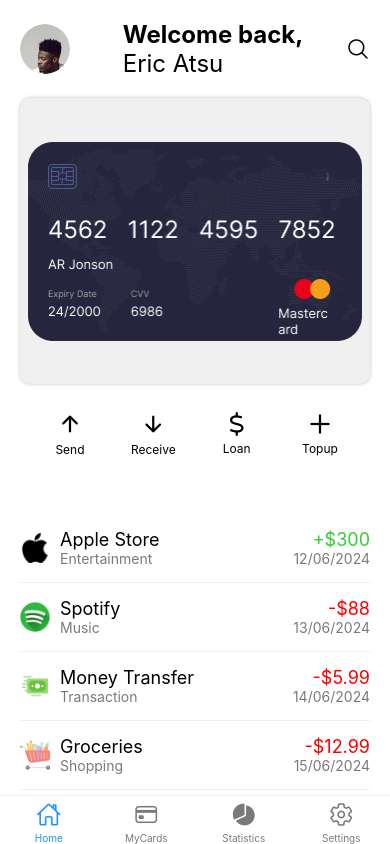
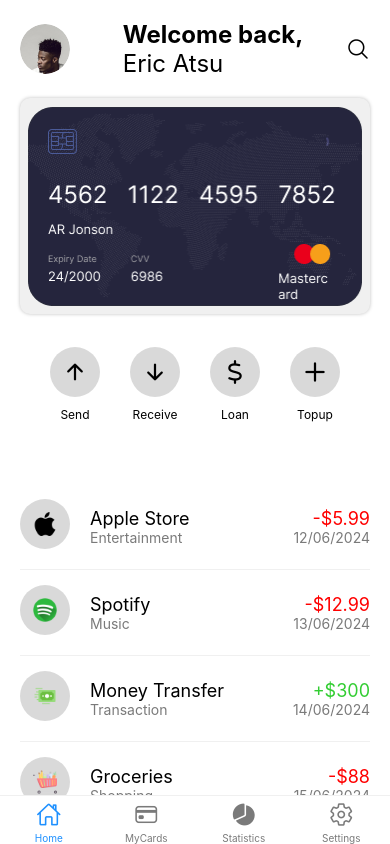
Before and after one commit to oswaldamoah/rn-assignment5-11046928, a React Native app in the folder my-app/: screen /Home in a window 390 px wide. Built offline with nearby package versions, Linux system fonts and the light colour scheme.

Commit message:
Added circular wrapper to action and transaction images. Also changed the border radius of the Card component

```diff
--- a/my-app/screens/HomeScreen.js
+++ b/my-app/screens/HomeScreen.js
@@ -33,22 +33,30 @@ const HomeScreen = () => {
 
         <ButtonRow>
           <ActionButton>
+            <CircleWrapper>
               <Ionicons name="arrow-up" size={24} color={theme.iconColor} />
+            </CircleWrapper>
             <ButtonText><Text>Send</Text></ButtonText>
           </ActionButton>
 
           <ActionButton>
+            <CircleWrapper>
               <Ionicons name="arrow-down" size={24} color={theme.iconColor} />
+            </CircleWrapper>
             <ButtonText><Text>Receive</Text></ButtonText>
           </ActionButton>
 
           <ActionButton>
+            <CircleWrapper>
               <FontAwesome6 name="dollar" size={24} color={theme.iconColor} />
+            </CircleWrapper>
             <ButtonText><Text>Loan</Text></ButtonText>
           </ActionButton>
 
           <ActionButton>
+            <CircleWrapper>
               <FontAwesome6 name="add" size={24} color={theme.iconColor} />
+            </CircleWrapper>
             <ButtonText><Text>Topup</Text></ButtonText>
           </ActionButton>
 
@@ -57,52 +65,60 @@ const HomeScreen = () => {
         <Transactions>
           <TouchableOpacity>
             <TransactionItem>
+              <CircleWrapper>
                 <TransactionIcon source={Apple} />
+              </CircleWrapper>
               <TransactionInfo>
                 <TransactionTitle><Text>Apple Store</Text></TransactionTitle>
                 <TransactionCategory><Text>Entertainment</Text></TransactionCategory>
               </TransactionInfo>
               <TransactionDetails>
-                <TransactionAmount positive><Text>+$300</Text></TransactionAmount>
+                <TransactionAmount negative><Text>-$5.99</Text></TransactionAmount>
                 <TransactionDate><Text>12/06/2024</Text></TransactionDate>
               </TransactionDetails>
             </TransactionItem>
           </TouchableOpacity>
           <TouchableOpacity>
             <TransactionItem>
+              <CircleWrapper>
                 <TransactionIcon source={Spotify} />
+              </CircleWrapper>
               <TransactionInfo>
                 <TransactionTitle><Text>Spotify</Text></TransactionTitle>
                 <TransactionCategory><Text>Music</Text></TransactionCategory>
               </TransactionInfo>
               <TransactionDetails>
-                <TransactionAmount negative><Text>-$88</Text></TransactionAmount>
+                <TransactionAmount negative><Text>-$12.99</Text></TransactionAmount>
                 <TransactionDate><Text>13/06/2024</Text></TransactionDate>
               </TransactionDetails>
             </TransactionItem>
           </TouchableOpacity>
           <TouchableOpacity>
             <TransactionItem>
+              <CircleWrapper>
                 <TransactionIcon source={moneyTransfer} />
+              </CircleWrapper>
               <TransactionInfo>
                 <TransactionTitle><Text>Money Transfer</Text></TransactionTitle>
                 <TransactionCategory><Text>Transaction</Text></TransactionCategory>
               </TransactionInfo>
               <TransactionDetails>
-                <TransactionAmount negative><Text>-$5.99</Text></TransactionAmount>
+                <TransactionAmount positive><Text>+$300</Text></TransactionAmount>
                 <TransactionDate><Text>14/06/2024</Text></TransactionDate>
               </TransactionDetails>
             </TransactionItem>
           </TouchableOpacity>
           <TouchableOpacity>
             <TransactionItem>
+              <CircleWrapper>
                 <TransactionIcon source={Grocery} />
+              </CircleWrapper>
               <TransactionInfo>
                 <TransactionTitle><Text>Groceries</Text></TransactionTitle>
                 <TransactionCategory><Text>Shopping</Text></TransactionCategory>
               </TransactionInfo>
               <TransactionDetails>
-                <TransactionAmount negative><Text>-$12.99</Text></TransactionAmount>
+                <TransactionAmount negative><Text>-$88</Text></TransactionAmount>
                 <TransactionDate><Text>15/06/2024</Text></TransactionDate>
               </TransactionDetails>
             </TransactionItem>
@@ -114,6 +130,7 @@ const HomeScreen = () => {
 };
 
 // Styled Components remain the same as in your original code
+
 const Container = styled.View({
   padding: 20,
   backgroundColor: props => props.theme.background,
@@ -147,7 +164,7 @@ const Card = styled.View({
   marginBottom: 20,
   shadowColor: '#000',
   shadowOffset: {
-    width: 0,
+    width: 8,
     height: 2,
   },
   shadowOpacity: 0.25,
@@ -157,8 +174,8 @@ const Card = styled.View({
 
 const CardImage = styled.Image({
   width: '100%',
-  height: 270,
-  borderRadius: 10,
+  height: 200,
+  borderRadius: 20,
   resizeMode: 'center',
 });
 
@@ -170,20 +187,31 @@ const ButtonRow = styled.View({
   marginRight: 20,
 });
 
+
 const ActionButton = styled(TouchableOpacity)({
   alignItems: 'center',
   justifyContent: 'center',
-  width: 60,
-  height: 60,
-  borderRadius: 30,
+  width: 70, // Increased width to accommodate the text under the icon
+  height: 100, // Increased height to accommodate the text under the icon
+  borderRadius: 35, // Increased border radius to keep the circle shape
   marginBottom: 10,
+});
+
+const CircleWrapper = styled.View({
+  alignItems: 'center',
+  justifyContent: 'center',
+  width: 50,
+  height: 50,
+  borderRadius: 25,
+  backgroundColor: 'rgba(128, 128, 128, 0.3)', // Grey with 30% opacity
+  marginBottom: 5, // Margin to create space between the icon and the text
 });
 
 const ButtonText = styled.Text({
   fontSize: 12,
-  marginTop: 5,
   textAlign: 'center',
   color: props => props.theme.text,
+  marginTop: 5, // Add some space above the text
 });
 
 const Transactions = styled.View({
@@ -200,13 +228,13 @@ const TransactionItem = styled.View({
 });
 
 const TransactionIcon = styled.Image({
-  width: 30,
-  height: 30,
-  marginRight: 10,
+  width: 24, // Size of the image should be less than CircleWrapper to center it
+  height: 24,
 });
 
 const TransactionInfo = styled.View({
   flex: 1,
+  paddingLeft: 20, // Increased padding to move text further away from the icon
 });
 
 const TransactionTitle = styled.Text({
```
Lines whose indentation alone changed are shown as unchanged.
